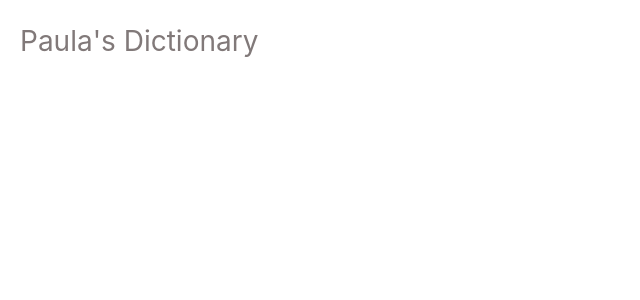
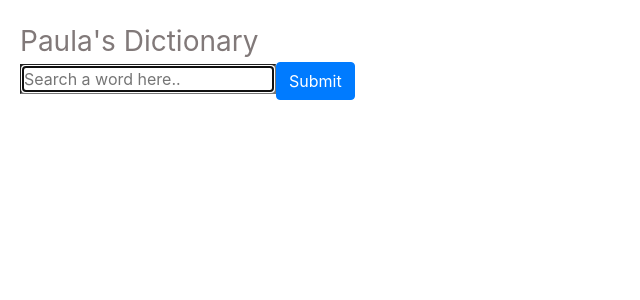
Before and after one commit to paulacarrilt/dictionary-app, a React (Create React App) app: page / in a window 1280 px wide. Shown: the top 300 px of the page, without its empty margins (0-640 px from the left). Built offline with nearby package versions, Linux system fonts and the light colour scheme.

Commit message:
created search bar

```diff
--- a/src/App.js
+++ b/src/App.js
@@ -1,11 +1,12 @@
 import "./App.css";
+import "./SearchEngine.js";
+import SearchEngine from "./SearchEngine.js";
 
 function App() {
   return (
     <div className="App">
-      <header className="App-header">
-        <div>Paula's Dictionary</div>
-      </header>
+      <div className="App-header">Paula's Dictionary</div>
+      <SearchEngine />
     </div>
   );
 }
--- /dev/null
+++ b/src/SearchEngine.js
@@ -0,0 +1,21 @@
+import React from "react";
+
+export default function SearchEngine() {
+  return (
+    <div className="SearchEngine">
+      <form>
+        <input
+          type="search"
+          placeholder="Search a word here.."
+          autoFocus="on"
+          autoComplete="off"
+        />
+        <input
+          type="submit"
+          placeholder="Search a word here.."
+          className="btn btn-primary"
+        />
+      </form>
+    </div>
+  );
+}
```
